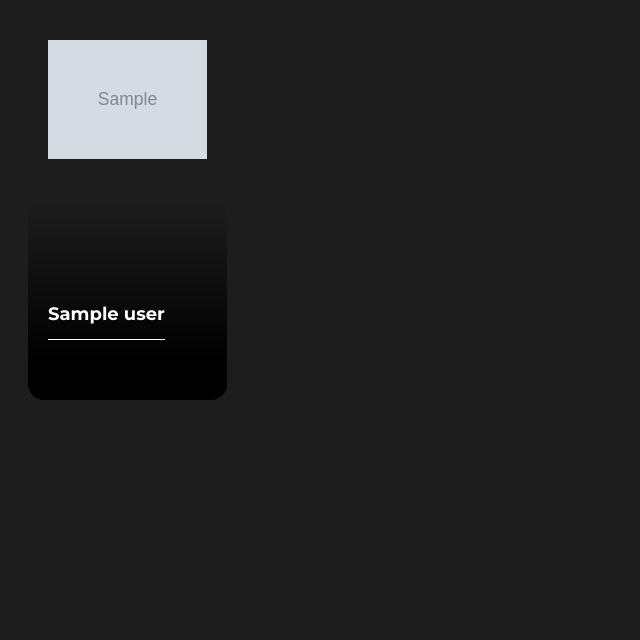
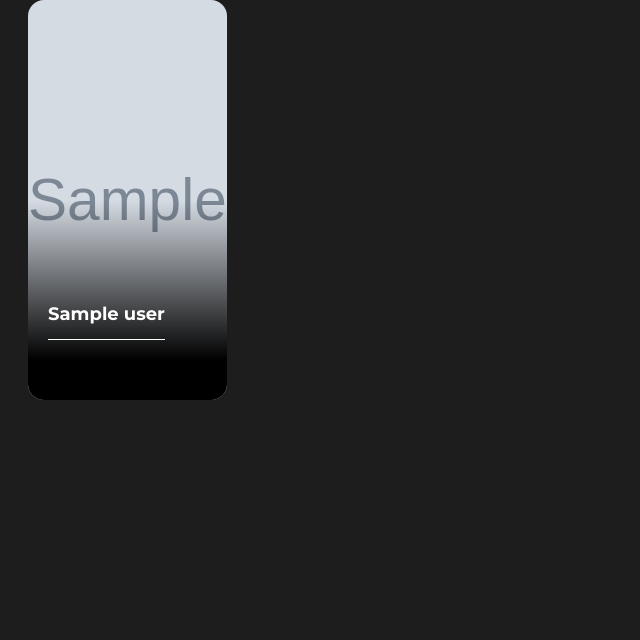
Before and after one commit to TheKeyboard3/OKRPZ_GymReservation, a Django app: template templates/booking/trainers_list.html in a window 1280 px wide. Shown: the part 115-755 px from the top of the page, without its empty margins (0-640 px from the left). Run offline with Django 4.2, Linux system fonts and the light colour scheme; the template is opened without the code that fills it: most values are stand-ins (such as "Sample title", 1, 10 or a date in 2020); grey boxes marked "Sample" are stand-in pictures; some libraries are stand-ins or nearby versions.

Commit message:
improved trainers list styling

```diff
--- a/templates/booking/trainers_list.html
+++ b/templates/booking/trainers_list.html
@@ -87,7 +87,9 @@
                         {% else %}
                             src="{% static 'images/not_found_image.png' %}"
                         {% endif %}
-                        alt="{{ trainer.user.get_full_name }}" class="trainer__image"
+                        alt="{{ trainer.user.get_full_name }}" class="trainer__img"
+                        height="300"
+                        width="280"
                         href="{% url 'booking:detail' trainer.id %}">
                     <h2 class="trainer__name" href="{% url 'booking:detail' trainer.user.id %}">{{ trainer.user.get_full_name }}</h2>
                     <a class = "trainer__show-more" href="{% url 'booking:detail' trainer.user.id %}">ПОКАЗАТИ</a>
```
